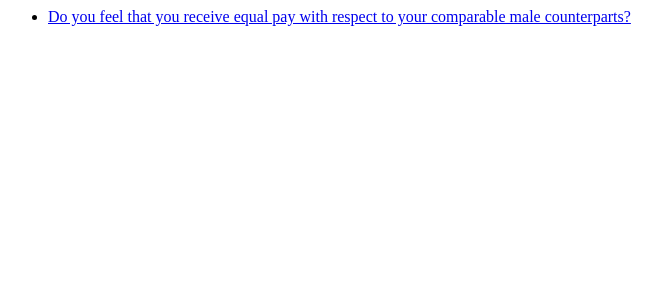
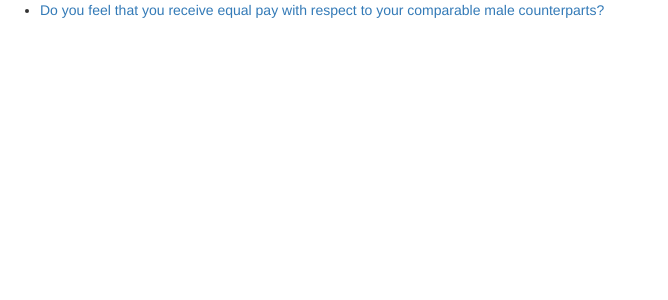
Before and after one commit to emilycecelia/hackthepaygap, a Django app: page /polls/ in a window 1280 px wide. Shown: the top 300 px of the page, without its empty margins (0-668 px from the left). Run offline with Django 3.2, Linux system fonts and the light colour scheme; data comes from the database, SQL or seed files in the repository; some libraries are stand-ins or nearby versions.

Commit message:
added bootstrap

```diff
--- a/polls/templates/polls/detail.html
+++ b/polls/templates/polls/detail.html
@@ -1,3 +1,6 @@
+<link rel="stylesheet" href="//maxcdn.bootstrapcdn.com/bootstrap/3.2.0/css/bootstrap.min.css">
+<link rel="stylesheet" href="//maxcdn.bootstrapcdn.com/bootstrap/3.2.0/css/bootstrap-theme.min.css">
+
 <h1>{{ question.question_text }}</h1>
 
 {% if error_message %}<p><strong>{{ error_message }}</strong></p>{% endif %}
--- a/polls/templates/polls/index.html
+++ b/polls/templates/polls/index.html
@@ -1,3 +1,6 @@
+
+<link rel="stylesheet" href="//maxcdn.bootstrapcdn.com/bootstrap/3.2.0/css/bootstrap.min.css">
+<link rel="stylesheet" href="//maxcdn.bootstrapcdn.com/bootstrap/3.2.0/css/bootstrap-theme.min.css">
 {% if latest_question_list %}
     <ul>
     {% for question in latest_question_list %}
--- a/polls/templates/polls/results.html
+++ b/polls/templates/polls/results.html
@@ -1,3 +1,6 @@
+<link rel="stylesheet" href="//maxcdn.bootstrapcdn.com/bootstrap/3.2.0/css/bootstrap.min.css">
+<link rel="stylesheet" href="//maxcdn.bootstrapcdn.com/bootstrap/3.2.0/css/bootstrap-theme.min.css">
+
 <h1>{{ question.question_text }}</h1>
 
 <ul>
```
